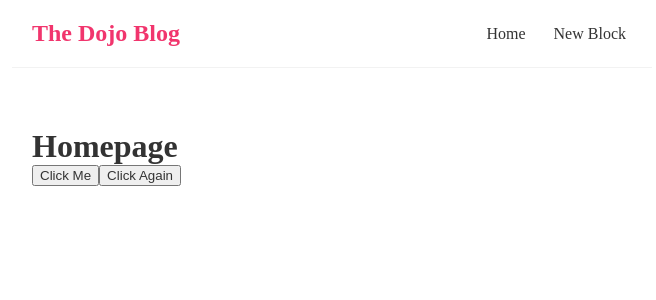
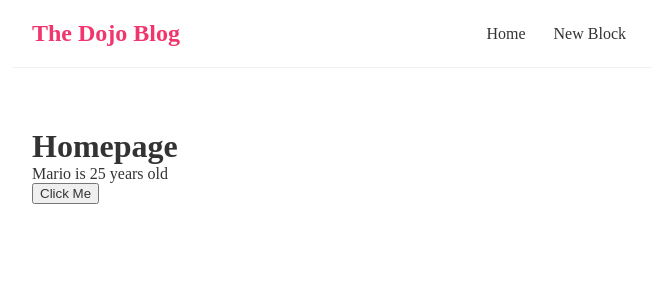
Before and after one commit to Pavlin-React/simple-react-operations, a React (Create React App) app: page / in a window 1280 px wide. Shown: the top 300 px of the page, without its empty margins (308-964 px from the left). Built offline with nearby package versions, Linux system fonts and the light colour scheme.

Commit message:
useState, Hook

```diff
--- a/src/Home.js
+++ b/src/Home.js
@@ -1,18 +1,20 @@
+import { useState } from 'react'
+
 const Home = () => {
 
-    let handleClick = ( e ) => {
-        console.log("Hello ninjas", e);
-    }
+  let [name, setName] = useState('Mario')
+  let [age, setAge] = useState(25)
 
-    let handleClickAgain = (name, e) => {
-        console.log('Hello ' + name, e.target);
+  let handleClick = () => {
+    setName('Luigi')
+    setAge(30)
   }
 
   return (
     <div className='home'>
       <h1>Homepage</h1>
+      <p>{ name } is { age } years old</p>
       <button onClick={ handleClick }>Click Me</button>
-            <button onClick={ ( e ) => handleClickAgain('Mario', e) }>Click Again</button>
     </div>
   );
 }
```
Lines whose indentation alone changed are shown as unchanged.
